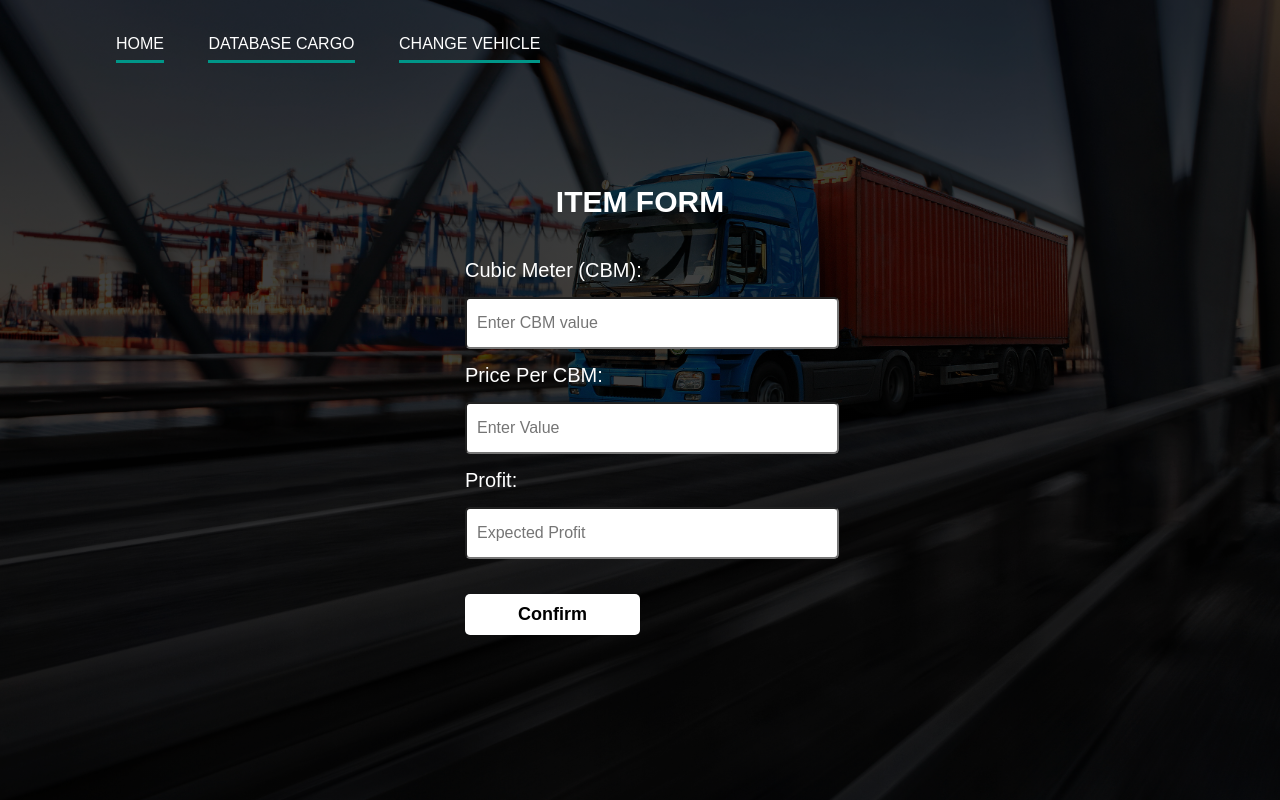
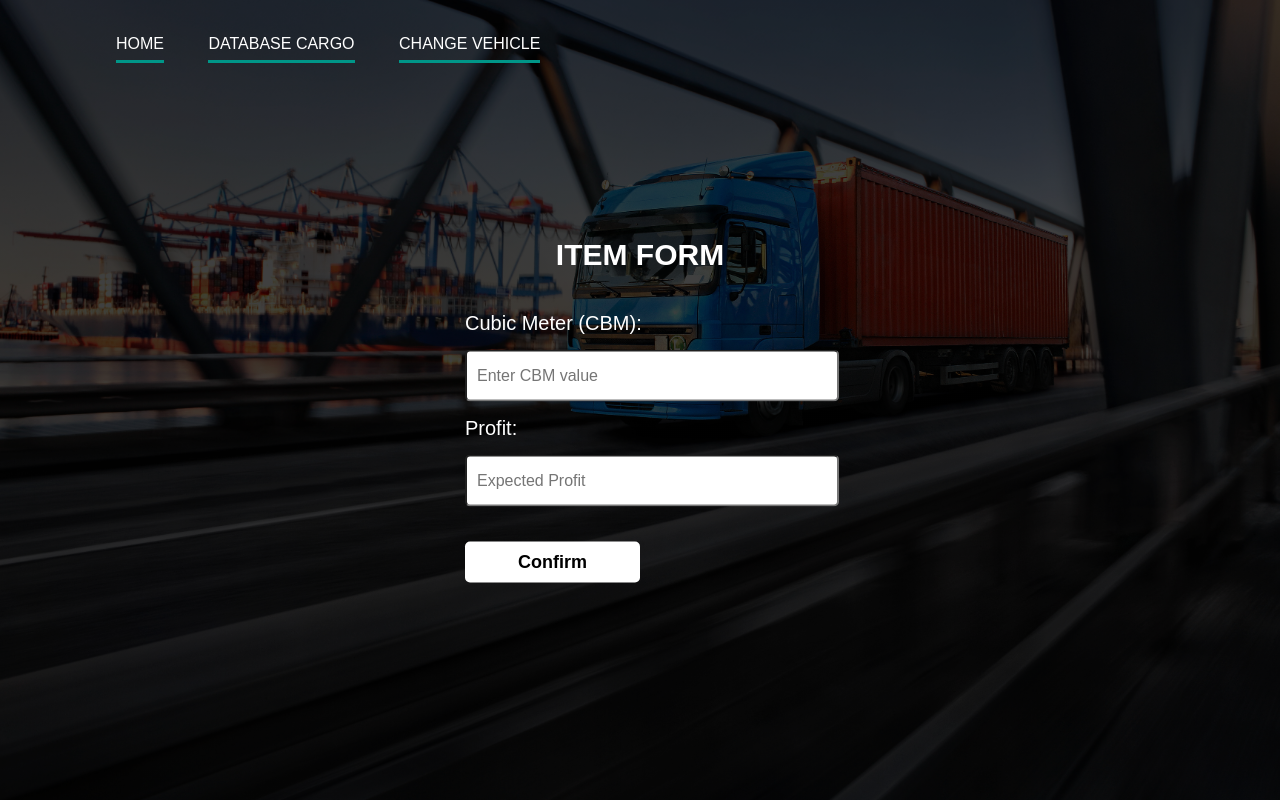
Before and after one commit to k3st/flask_Thesis, a Flask app: page /cargo/create in a window 1280 px wide. Run offline with Flask 3, Linux system fonts and the light colour scheme; the visitor is signed in with stand-in values (Sample User, id 1).

Commit message:
Remove price per cbm

```diff
--- a/app.py
+++ b/app.py
@@ -10,8 +10,8 @@ app = Flask(__name__)
 app.secret_key = "A"
 
 #Database
-urlForDB = "postgresql://datacargo_user:Q7iWPt0jm5QKoxsdGrZ5klJ8V3CQjApv@dpg-cfro831gp3jo1ds3h5qg-a.singapore-postgres.render.com/datacargo" #use for Production
-# urlForDB = 'sqlite:///dataCargo.db'  #use if local database
+# urlForDB = "postgresql://datacargo_user:Q7iWPt0jm5QKoxsdGrZ5klJ8V3CQjApv@dpg-cfro831gp3jo1ds3h5qg-a.singapore-postgres.render.com/datacargo" #use for Production
+urlForDB = 'sqlite:///dataCargo.db'  #use if local database
 
 app.config['SQLALCHEMY_DATABASE_URI'] = urlForDB
 db.init_app(app)
@@ -23,7 +23,7 @@ db.init_app(app)
 
 @app.before_first_request
 def create_table():
-    db.drop_all()  #Uncomment to delete all data in database
+    # db.drop_all()  #Uncomment to delete all data in database
     db.create_all()
     session.pop("vehicleLimit", None)
 
@@ -141,7 +141,7 @@ def cargo():
 
     if request.method == 'POST':
         cargos = CargoModel(
-            price_per_weight = request.form['price_per_weight'],
+            # price_per_weight = request.form['price_per_weight'],
             cbm = request.form['cbm'],
             profit = request.form['profit']
         )
@@ -197,7 +197,7 @@ def update(pkgID):
         # try:
         if cargos:
             newCargos = CargoModel(
-            price_per_weight = request.form['price_per_weight'],
+            # price_per_weight = request.form['price_per_weight'],
             cbm = request.form['cbm'],
             profit = request.form['profit']
             )
--- a/compute_package.py
+++ b/compute_package.py
@@ -55,28 +55,23 @@ print("run initial")
 #knapsack capacity, 6 Pallets is default
 profit = [0]      # profit
 weight = [0]      # weight
-p_per_weight = [0]
 
 def computeCargo(Cargo, capacity):
     global vehicleSize,n
     if len(weight) > 0:
         profit.clear()
         weight.clear()
-        p_per_weight.clear()
 
     weight.append(0)
     profit.append(0)
-    p_per_weight.append(0)
 
 
     volumes = Cargo.query.all()
     for index in volumes:
         print(index.cbm)
         print(index.profit)
-        print(index.price_per_weight)
         weight.append(index.cbm)
         profit.append(index.profit)
-        p_per_weight.append(index.price_per_weight)
 
     vehicleSize = convertToInt(capacity)
     n = len(weight)
@@ -85,7 +80,6 @@ def computeCargo(Cargo, capacity):
     print("weight: ",weight)
     print("vehicleSize ", vehicleSize)
     print("profit ", profit)
-    print("p_per_weight: ",p_per_weight)
     # Start of Algorithm
     nodesGenerated = 0
     prioQueue = Priority_Queue()
@@ -163,10 +157,10 @@ def computeCargo(Cargo, capacity):
 
     print("vehicleSize ", vehicleSize)
     print("\nEND maxProfit = ", maxProfit, "nodes generated = ", nodesGenerated)
-    bubble_sort(bestItems)
+    # bubble_sort(bestItems)
     print("bestItems = ", bestItems)
 
-    # profit.clear(),weight.clear(),p_per_weight.clear()
+    # profit.clear(),weight.clear()
     data = {'Profit':maxProfit, 'Items':bestItems}
     return data
 
@@ -185,7 +179,7 @@ def get_bound(node):
             j+=1
         k = j
         if k<=n-1:
-            result = result + (vehicleSize - totweight) * p_per_weight[k]
+            result = result + (vehicleSize - totweight)
         return result
 
 def bubble_sort(nlist):
--- a/templates/cargo.html
+++ b/templates/cargo.html
@@ -29,8 +29,8 @@
                 <p>Cubic Meter (CBM):</p>
                 <input required type="number" name="cbm" placeholder="Enter CBM value"min="0" max="999999" ondrop="return false;" onpaste="return false;" >
 
-                <p>Price Per CBM:</p>
-                <input required type="number" name="price_per_weight" placeholder="Enter Value"min="0" max="999999" ondrop="return false;" onpaste="return false;">
+                <!-- <p>Price Per CBM:</p>
+                <input required type="number" name="price_per_weight" placeholder="Enter Value"min="0" max="999999" ondrop="return false;" onpaste="return false;"> -->
 
 
                 <p>Profit:</p>
--- a/templates/cargoUpdate.html
+++ b/templates/cargoUpdate.html
@@ -38,8 +38,8 @@
                 <p>Cubic Meter (CBM): </p>
                 <input type="number" name="cbm" placeholder="{{cargos.cbm}}"  min="0" max="999999" ondrop="return false;" onpaste="return false;" required>
 
-                <p>Price Per CBM:</p>
-                <input type="number" name="price_per_weight" placeholder="{{cargos.price_per_weight}}"min="0" max="999999" ondrop="return false;" onpaste="return false;" required>
+                <!-- <p>Price Per CBM:</p>
+                <input type="number" name="price_per_weight" placeholder="{{cargos.price_per_weight}}"min="0" max="999999" ondrop="return false;" onpaste="return false;" required> -->
 
 
                 <p>Profit:</p>
--- a/templates/optimize.html
+++ b/templates/optimize.html
@@ -32,7 +32,8 @@
 
                     {% for i in data.Items %}
 
-                    &nbsp;  Cargo ID# {{data.Items[i-1]}},
+
+                    &nbsp;  Cargo ID# {{i}},
 
                     {% endfor %}
                 </p>
```
Also changed, not shown: model.py (+4 -4 lines), templates/vehicle.html (+4 -4 lines).
